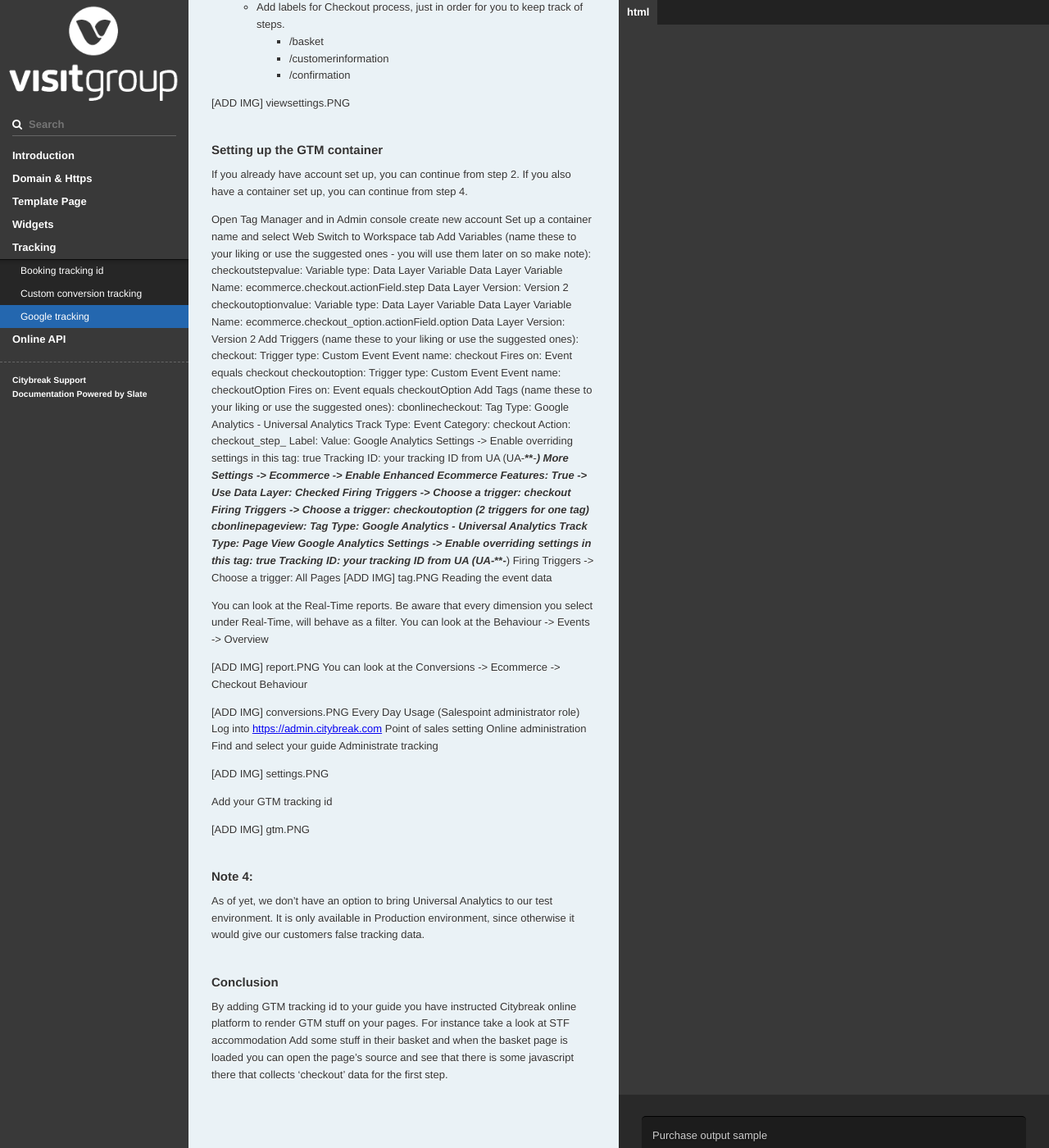
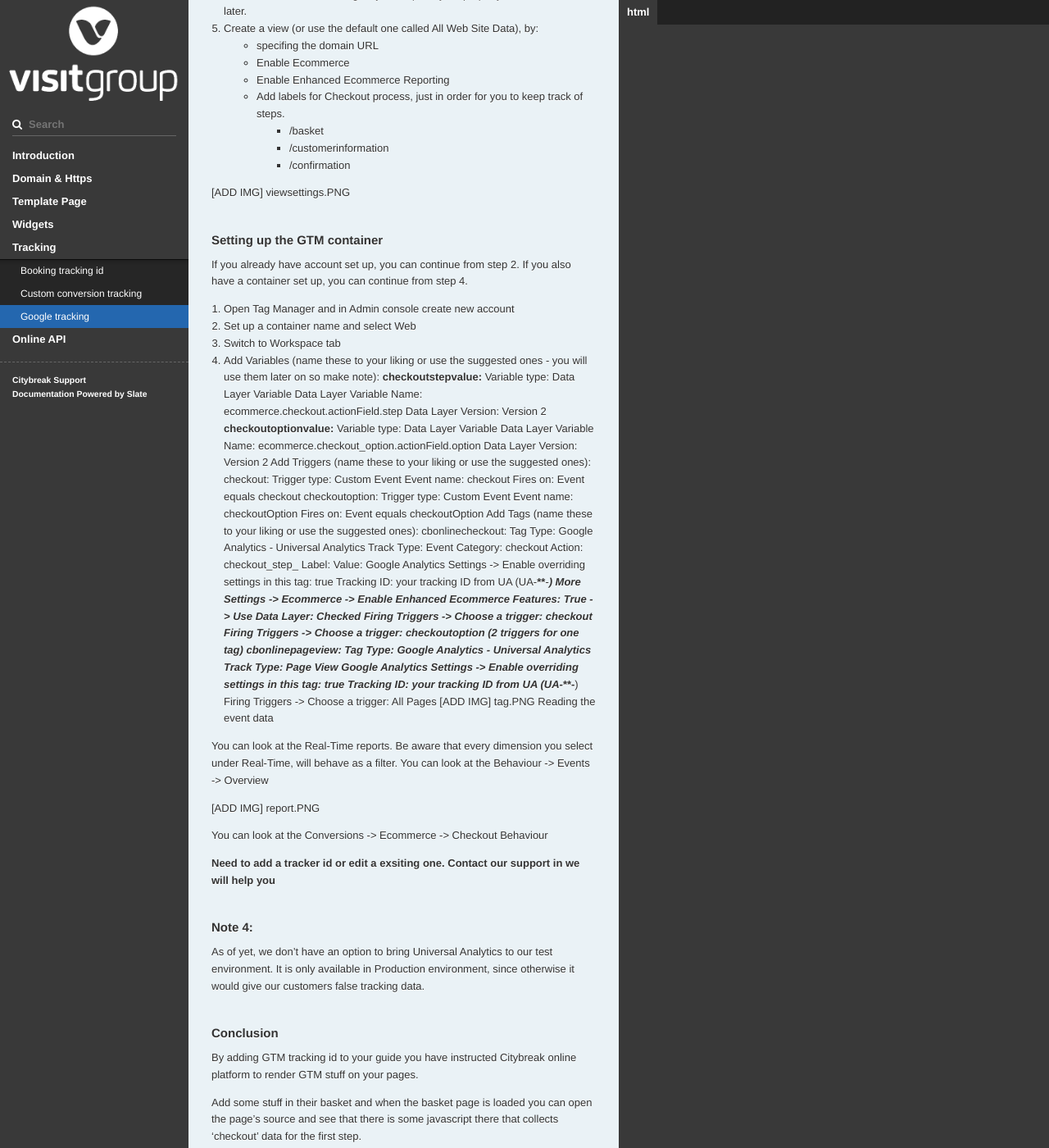
Before and after one commit to visit/citybreak-online-doc, a Jekyll site: the page built from index.md, in a window 1280 px wide and 1400 px high, scrolled down 17320 px. Shown: the whole window at 82% size. Built offline with Jekyll 4.4.1, drawn with Linux system fonts in a browser that asks for light colours; our own code applies the rules of GitHub Pages for plain Markdown files; some of the changed text lies outside the part shown.

Commit message:
Update tracking.md

```diff
--- a/_includes/tracking.md
+++ b/_includes/tracking.md
@@ -66,7 +66,12 @@ Parameter | Description
 
 ## Google tracking
 
-General description
+Citybreak online has build in standard support fro google tracking.
+* Google analytics ga.js
+* Universal Analytics analytics.js
+* Google tag manager gtm.js
+
+We just need to add the google tracking id
 
 ### Universal Analytics
 
@@ -161,21 +166,10 @@ You can look at the Real-Time reports. Be aware that every dimension you select
 You can look at the Behaviour -> Events -> Overview
 
 [ADD IMG] report.PNG
+
 You can look at the Conversions -> Ecommerce -> Checkout Behaviour
 
-[ADD IMG] conversions.PNG
-Every Day Usage (Salespoint administrator role)
-Log into <https://admin.citybreak.com>
-Point of sales setting
-Online administration
-Find and select your guide
-Administrate tracking
-
-[ADD IMG]  settings.PNG
-
-Add your GTM tracking id
-
-[ADD IMG] gtm.PNG
+**Need to add a tracker id or edit a exsiting one. Contact our support in we will help you**
 
 ### Note 4:
 As of yet, we don't have an option to bring Universal Analytics to our test environment.
@@ -183,7 +177,7 @@ It is only available in Production environment, since otherwise it would give ou
 
 ### Conclusion
 By adding GTM tracking id to your guide you have instructed Citybreak online platform to render GTM stuff on your pages.
-For instance take a look at STF accommodation
+
 Add some stuff in their basket and when the basket page is loaded you can open the page's source and see that there is some javascript there that collects 'checkout' data for the first step.
 
 > Purchase output sample
```
Also changed, not shown: other parts of _includes/tracking.md (+6 -6 lines).
